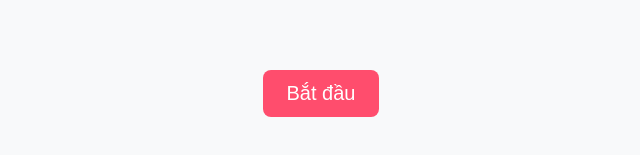
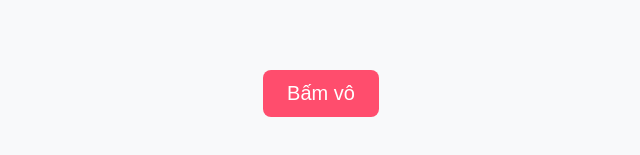
Before and after one commit to QUANG-PTIT-HN-065/troll, a plain HTML site: page b2.html in a window 1280 px wide. Shown: the part 297-452 px from the top of the page, 319-959 px from the left. Drawn offline with Linux system fonts and the light colour scheme.

Commit message:
Update b2.html

```diff
--- a/b2.html
+++ b/b2.html
@@ -73,7 +73,7 @@
     </style>
 </head>
 <body>
-    <button id="startBtn">Bắt đầu</button>
+    <button id="startBtn">Bấm vô</button>
     <div class="heart" id="heart"></div>
 
     <script>
```
